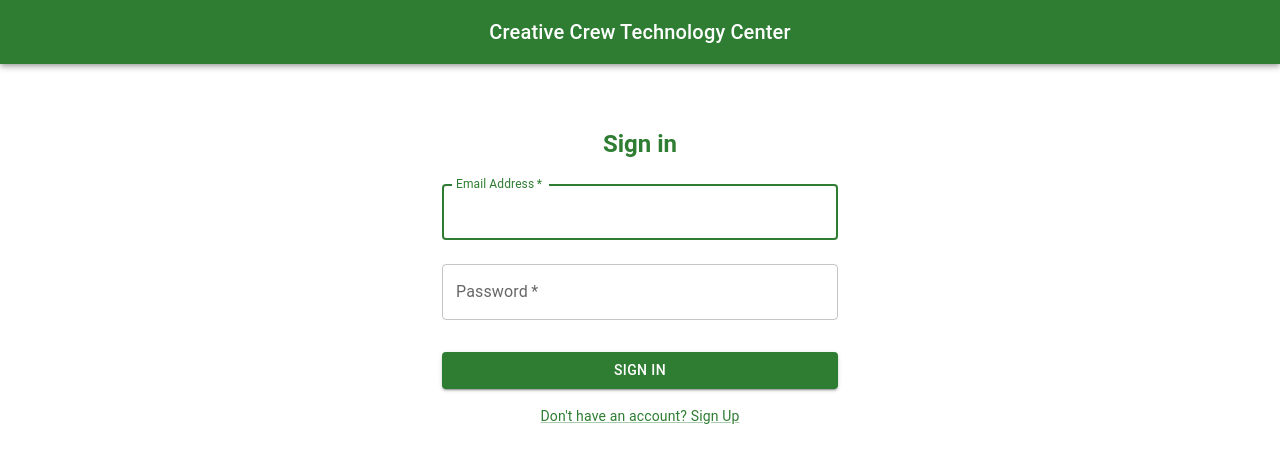
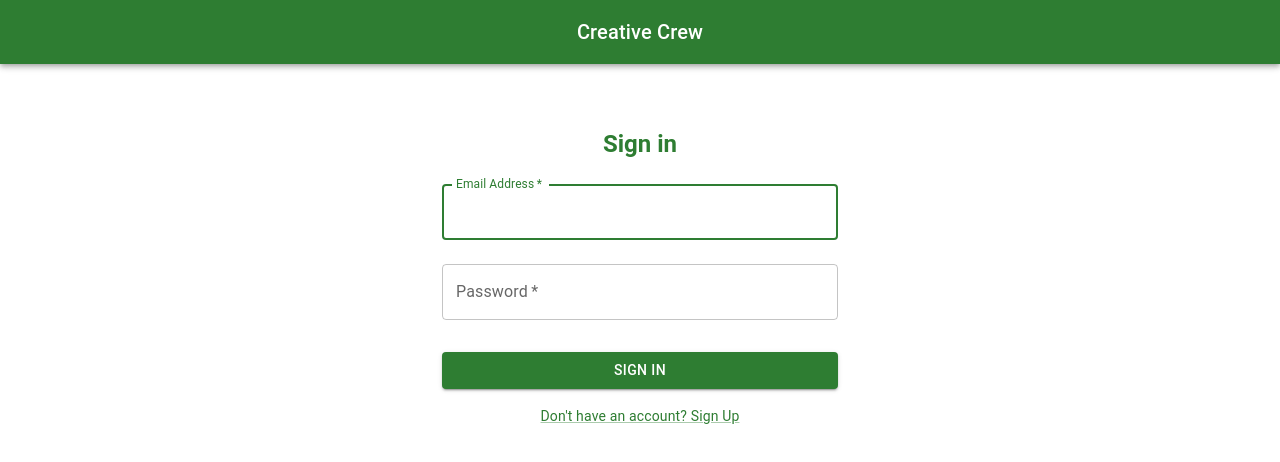
Before and after one commit to shreyanerkar18/creativecrewTrial, a React (Create React App) app in the folder frontend/: page / in a window 1280 px wide. Shown: the top 462 px of the page. Built offline with nearby package versions, Linux system fonts and the light colour scheme.

Commit message:
Modified graphs

```diff
--- a/frontend/src/App.js
+++ b/frontend/src/App.js
@@ -22,7 +22,7 @@ function App() {
         <Routes>
           <Route path="/" element={<Login />} />
           <Route path="/signup" element={<Signup />} />
-          <Route path="/graph" element={<BUWiseChart />} />
+
           <Route element={<ProtectedRoute />}>
             <Route path="/admin" element={<Admin />} />
             <Route path="/hoe" element={<Hoe />} />
@@ -37,7 +37,7 @@ function App() {
               path="/configureSeatAllocation"
               element={<ConfigureSeatAllocation />}
             ></Route>
-
+             <Route path="/graph" element={<BUWiseChart />} />
           </Route>
         </Routes>
       </Router>
--- a/frontend/src/Header.js
+++ b/frontend/src/Header.js
@@ -1,3 +1,59 @@
+// import React, { useContext } from "react";
+// import AppBar from "@mui/material/AppBar";
+// import Box from "@mui/material/Box";
+// import Toolbar from "@mui/material/Toolbar";
+// import Typography from "@mui/material/Typography";
+// import { useNavigate, useLocation } from "react-router-dom";
+// import { AuthContext } from "./AuthProvider";
+
+// export default function Header() {
+//   const navigate = useNavigate();
+//   const location = useLocation();
+//   const { logout } = useContext(AuthContext);
+
+//   // Check if the current path is either /login or /signup
+//   const hideLogout = ["/", "/signup"].includes(location.pathname);
+
+//   const handleLogout = () => {
+//     logout();
+//     navigate("/");
+//   };
+//   const handleGraphs = () => {
+//     navigate("/graph");
+//   };
+
+//   return (
+//     <Box sx={{ flexGrow: 1 }}>
+//       <AppBar color="success" position="static">
+//         <Toolbar>
+//           <Typography variant="h6" component="div" sx={{ flexGrow: 1 }}>
+//             Creative Crew
+//           </Typography>
+//           <Typography
+//             variant="subtitle1"
+//             component="div"
+//             onClick={handleGraphs}
+//             style={{ padding: "1%", "&:hover": { cursor: "pointer" } }}
+//           >
+//             Graphs
+//           </Typography>
+//           {!hideLogout && (
+//             <Typography
+//               variant="subtitle1"
+//               component="div"
+//               sx={{ padding: "1%", cursor: "pointer" }}
+//               onClick={handleLogout}
+//             >
+//               Logout
+//             </Typography>
+//           )}
+//         </Toolbar>
+//       </AppBar>
+//     </Box>
+//   );
+// }
+
+
 import React, { useContext } from "react";
 import AppBar from "@mui/material/AppBar";
 import Box from "@mui/material/Box";
@@ -12,11 +68,15 @@ export default function Header() {
   const { logout } = useContext(AuthContext);
 
   // Check if the current path is either /login or /signup
-  const hideLogout = ["/", "/signup"].includes(location.pathname);
+  const hideHeaderOptions = ["/", "/signup", "/login"].includes(location.pathname);
 
   const handleLogout = () => {
     logout();
     navigate("/");
+  };
+
+  const handleGraphs = () => {
+    navigate("/graph");
   };
 
   return (
@@ -24,17 +84,27 @@ export default function Header() {
       <AppBar color="success" position="static">
         <Toolbar>
           <Typography variant="h6" component="div" sx={{ flexGrow: 1 }}>
-            Creative Crew Technology Center
+            Creative Crew
           </Typography>
-          {!hideLogout && (
+          {!hideHeaderOptions && (
+            <>
               <Typography
                 variant="subtitle1"
                 component="div"
-              sx={{ padding: "1%", cursor: "pointer" }}
+                onClick={handleGraphs}
+                sx={{ padding: "1%", cursor: "pointer", "&:hover": { color: "white" } }}
+              >
+                Graphs
+              </Typography>
+              <Typography
+                variant="subtitle1"
+                component="div"
+                sx={{ padding: "1%", cursor: "pointer", "&:hover": { color: "white" } }}
                 onClick={handleLogout}
               >
                 Logout
               </Typography>
+            </>
           )}
         </Toolbar>
       </AppBar>
```
Lines whose indentation alone changed are shown as unchanged.
